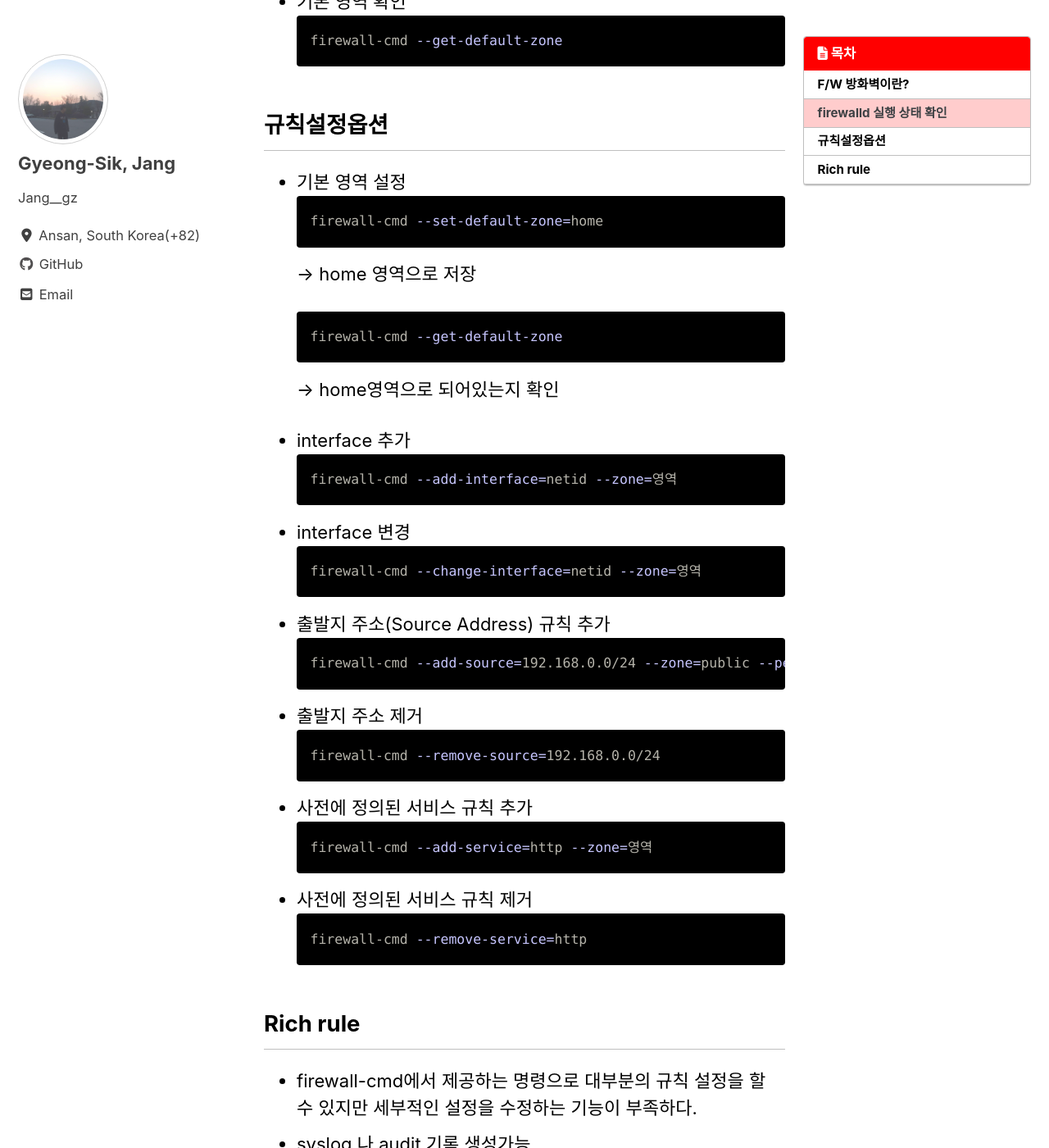
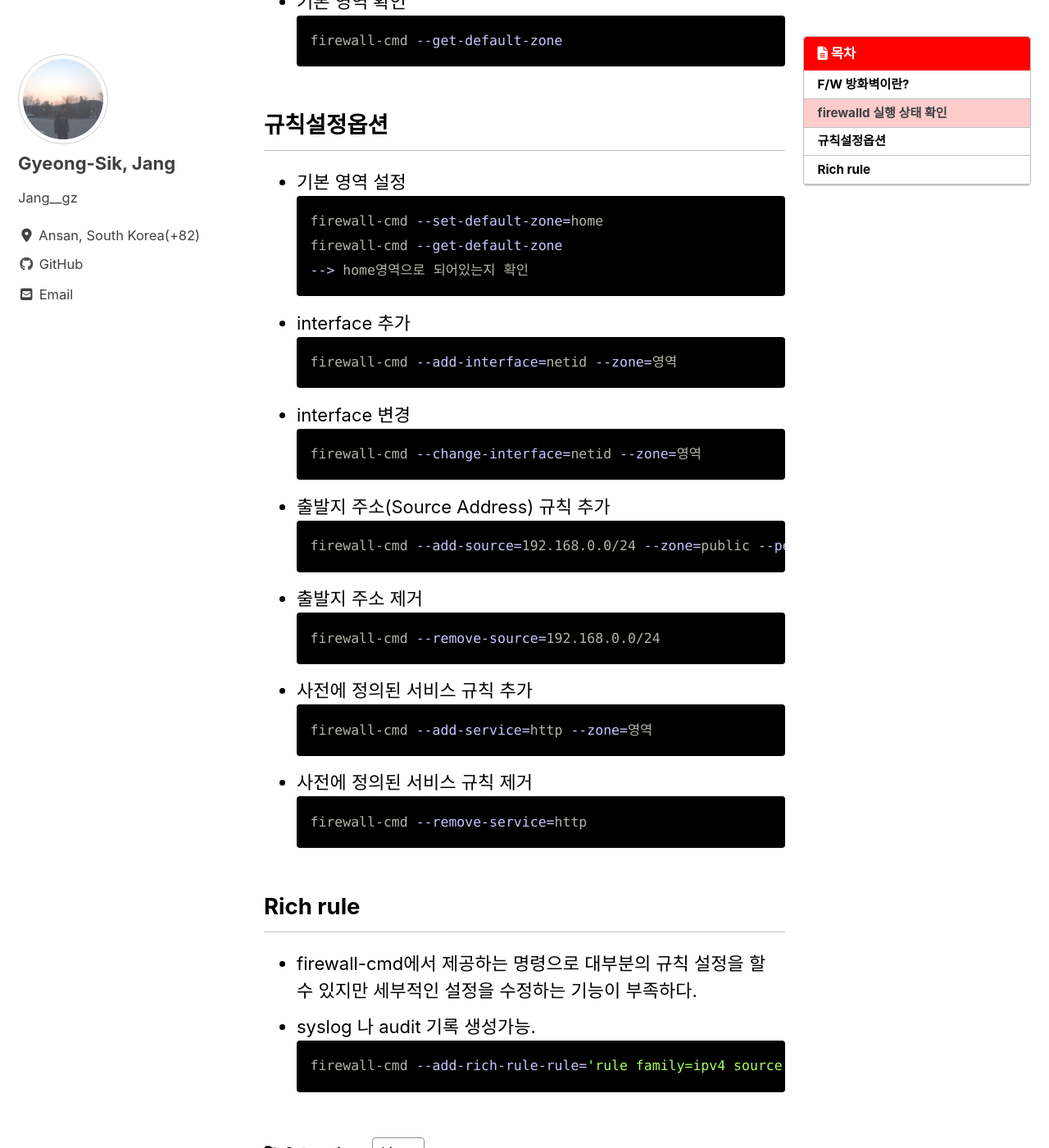
Before and after one commit to JangGyeongSik/JangGyeongSik.github.io, a Jekyll site: the page built from _posts/2019-07-25-basic_13-post.md, in a window 1280 px wide and 1400 px high, scrolled down 1615 px. Shown: the whole window at 82% size. Built offline with Jekyll 4.4.1, drawn with Linux system fonts in a browser that asks for light colours; cached includes are drawn as plain includes; nearby versions of some CDN libraries; some of the changed text lies outside the part shown.

Commit message:
Update 2019-07-25-basic_13-post.md

````diff
--- a/_posts/2019-07-25-basic_13-post.md
+++ b/_posts/2019-07-25-basic_13-post.md
@@ -66,12 +66,9 @@ firewall-cmd --get-default-zone
 - 기본 영역 설정
 ```bash
 firewall-cmd --set-default-zone=home
+firewall-cmd --get-default-zone
+--> home영역으로 되어있는지 확인
 ```
--> home 영역으로 저장
-```bash
-firewall-cmd --get-default-zone
-```
--> home영역으로 되어있는지 확인
 
 - interface 추가
 ```bash
````
Also changed, not shown: other parts of _posts/2019-07-25-basic_13-post.md (+1 -2 lines).
